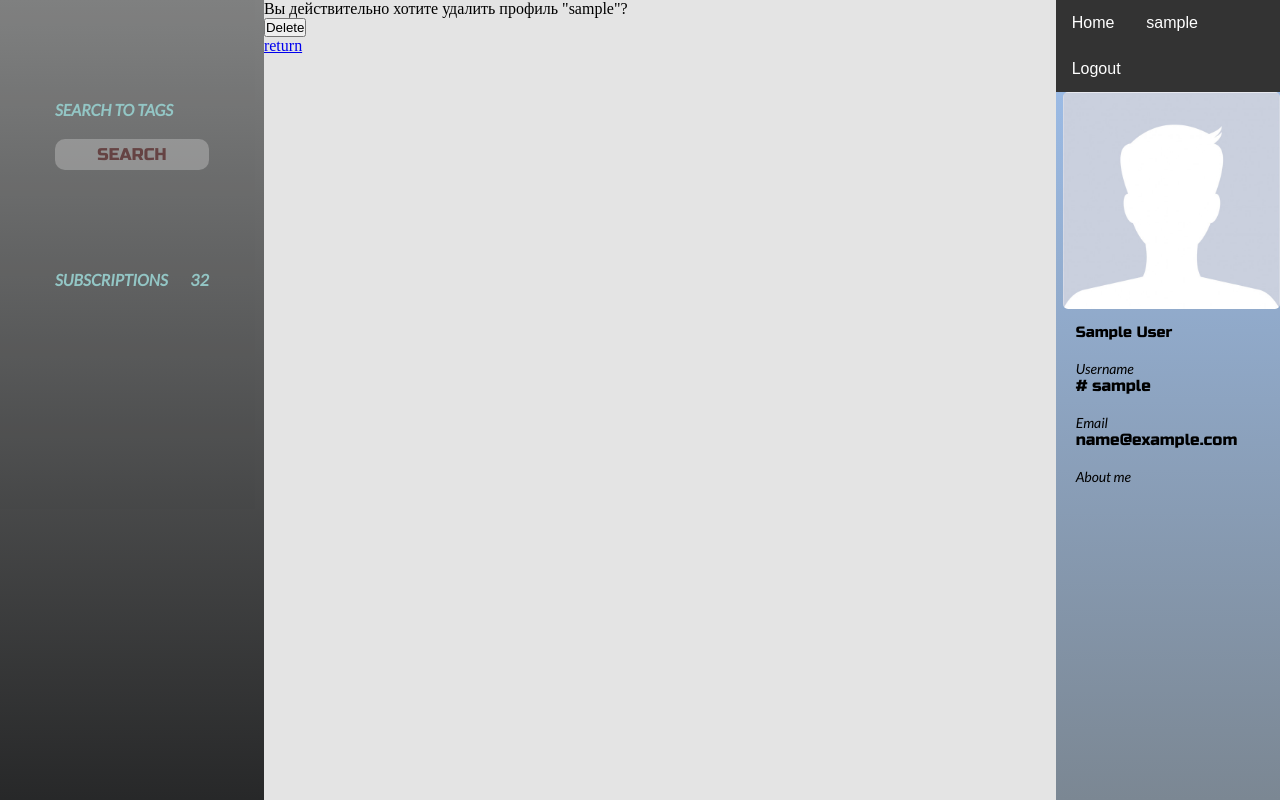
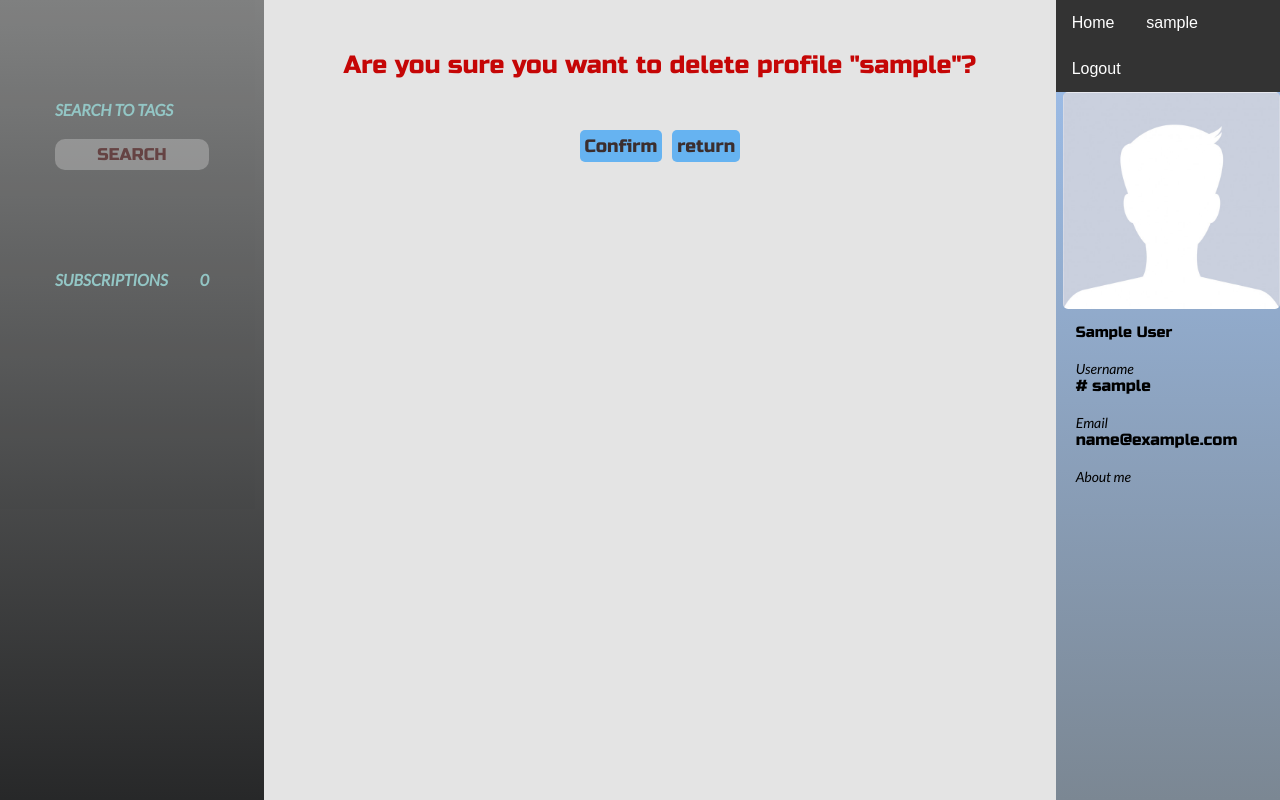
Before and after one commit to AndreVld/site_blog, a Django app: page /users/delete_profile in a window 1280 px wide. Run offline with Django 3.2, Linux system fonts and the light colour scheme; the visitor is signed in with stand-in values (Sample User, id 1); data comes from the database, SQL or seed files in the repository; some libraries are stand-ins or nearby versions.

Commit message:
Added display of the profile avatar in the list of subscriptions. added easy_thumbnails

```diff
--- a/blog/models.py
+++ b/blog/models.py
@@ -21,7 +21,7 @@ class Tags(models.Model):
 class Posts(models.Model):
     author = models.ForeignKey(AdvUser, related_name='posts', on_delete=models.CASCADE, verbose_name='Автор поста')
     slug = models.SlugField(null=True, blank=True)
-    image = models.ImageField(blank=True, null=True, upload_to='images')
+    image = models.ImageField(blank=True, null=True, upload_to='images/%Y/%m/%d')
     headline = models.CharField(max_length=200, verbose_name='Заголовок')
     sub_headline = models.CharField(max_length=200, null=True, blank=True, verbose_name='Подзаголовок')
     body = RichTextUploadingField(null=True, blank=True, verbose_name='Пост')
@@ -46,6 +46,10 @@ class Posts(models.Model):
 
         super(Posts, self).save()
 
+    def delete(self, using=None, keep_parents=False):
+        self.image.delete()
+        super(Posts, self).delete()
+
     def __str__(self):
         return self.headline
 
--- a/blog/templates/blog/base.html
+++ b/blog/templates/blog/base.html
@@ -36,7 +36,11 @@
                 </form>
             </div>
 
-            {% include 'users/includes/inc_subscribers.html' %}
+            {% if user.is_authenticated %}
+                        {% include 'users/includes/inc_subscribers.html' %}
+            {% endif %}
+
+
 
         </div>
 
@@ -108,9 +112,8 @@ window.onclick = function(e) {
 
 <script src="{% static 'js/jquery.js' %}"></script>
 
+
 <script src="{% static 'js/subscribe.js' %}"></script>
-<script src="{% static 'js/author.js' %}"></script>
-
 
 </body>
 
--- a/blog/templates/blog/posts.html
+++ b/blog/templates/blog/posts.html
@@ -52,7 +52,7 @@
                 {% if post.tags.all.exists %}
                     <div class="blog_tags">
                         {% for tag in post.tags.all %}
-                            <a style="text-decoration: none;" href="#"><span class="teg">{{ tag }}</span></a>
+                            <a style="text-decoration: none;" href="?tags={{ tag.id }}"><span class="teg">{{ tag }}</span></a>
                         {% endfor %}
                     </div>
                 {% endif %}
--- a/blog/templates/blog/read_post.html
+++ b/blog/templates/blog/read_post.html
@@ -24,4 +24,5 @@
 
     </div>
 
+
 {% endblock %}
--- a/blog/views.py
+++ b/blog/views.py
@@ -23,6 +23,8 @@ class ListPostsView(ListView):
 
     def get_context_data(self, *, object_list=None, **kwargs):
         context = super(ListPostsView, self).get_context_data(**kwargs)
+        if self.kwargs:
+            context['author'] = AdvUser.objects.get(username=self.kwargs['author'])
         post_filter = PostFilter()
         context['post_filter'] = post_filter
         return context
--- a/static/css/style.css
+++ b/static/css/style.css
@@ -30,6 +30,27 @@
     background: linear-gradient(#121314, #757676);
     border-radius: 10px;
 }
+
+.block_delete{
+    margin: 0 auto;
+    max-width: 100%;
+    padding: 50px 30px 0 30px;
+    box-sizing: border-box;
+}
+
+
+.delete_profile{
+    font-family: 'Russo One';
+    font-size : 25px ;
+    color: rgb(197, 6, 6);
+}
+
+.block_btn{
+    margin-top: 50px;
+    display: flex;
+    justify-content:center;
+}
+
 
 /*_____________________LEFT_________________*/
 
@@ -292,6 +313,8 @@
     object-fit: cover;
     border-radius: 5px;
     opacity: 1;
+    text-align: center;
+
 }
 
 .fullname{
@@ -341,6 +364,10 @@
     outline: 0;
     outline-offset: 0;
 }
+
+
+
+
 
 .form_container{
     margin-top: 40px;
--- a/users/models.py
+++ b/users/models.py
@@ -1,5 +1,7 @@
 from django.contrib.auth.models import AbstractUser
 from django.db import models
+from easy_thumbnails.fields import ThumbnailerImageField
+from easy_thumbnails.files import get_thumbnailer
 
 
 # Create your models here.
@@ -7,14 +9,10 @@ from django.db import models
 
 class AdvUser(AbstractUser):
     email = models.EmailField(verbose_name='Email адрес', unique=True, )
-    image = models.ImageField(upload_to='users_images', blank=True, null=True)
-    about_me = models.TextField(verbose_name='Обо мне', max_length=512, blank=True)
+    image = models.ImageField(upload_to='users_images/%Y/%m/%d', blank=True, null=True)
+    about_me = models.TextField(verbose_name='About me', max_length=1024, blank=True)
     is_confirmed = models.BooleanField(default=True, verbose_name='Подтвердил почту?')
     show_email = models.BooleanField(default=True, verbose_name='Email скрыт?')
-
-    class Meta:
-        verbose_name = 'Пользователь'
-        verbose_name_plural = 'Пользователи'
 
 
 class Subscriptions(models.Model):
@@ -32,12 +30,11 @@ class Subscriptions(models.Model):
 
 class Social(models.Model):
     class Names(models.TextChoices):
-        VK = 'vkontakte-96.png', 'Вконтакте'
-        FACEBOOK = 'facebook-96.png'
-        INSTAGRAM = 'instagram-96.png'
+        VK = 'vkontakte', 'Vkontakte'
+        FACEBOOK = 'facebook'
+        INSTAGRAM = 'instagram'
         # GITHUB = 'git'
         # YOUTUBE = 'Youtube'
-
         __empty__ = 'Select the name of the social network'
 
     user = models.ForeignKey(AdvUser, on_delete=models.CASCADE, related_name='social')
@@ -46,12 +43,12 @@ class Social(models.Model):
     image = models.FilePathField(path='static/images/social', blank=True)
 
     def save(self, force_insert=False, force_update=False, using=None, update_fields=None):
-        self.image = f'static/images/social/{self.name}'
+        self.image = f'static/images/social/{self.name}-96.png'
         super(Social, self).save()
 
     def __str__(self):
         return self.name
 
     class Meta:
-        verbose_name_plural = 'Соц. сети'
-        verbose_name = 'Соц. сеть'
+        verbose_name_plural = 'social networks'
+        verbose_name = 'Social network'
--- a/users/templates/users/delete_profile.html
+++ b/users/templates/users/delete_profile.html
@@ -2,11 +2,14 @@
 {% load static %}
 
 {% block middle %}
-
+<div class="block_delete">
     <form action="" method="POST">
         {% csrf_token %}
-        <p> Вы действительно хотите удалить профиль <span>"{{ object }}"</span>?</p>
-        <input type="submit" value="Delete">
+        <p class="delete_profile"> Are you sure you want to delete profile <span>"{{ object }}"</span>?</p>
+        <div class="block_btn">
+            <input class="btn_" type="submit" value="Confirm">
+            <a class="btn_" style="margin-left:10px" href="{% url 'users:profile_edit' %}">return</a>
+        </div>
     </form>
-        <a  href="{% url 'users:profile_edit' %}">return</a>
+</div>
 {% endblock %}
--- a/users/templates/users/includes/inc_profile.html
+++ b/users/templates/users/includes/inc_profile.html
@@ -1,5 +1,4 @@
 {% load static %}
-
 
 
 {% if author %}
--- a/users/templates/users/includes/inc_subscribers.html
+++ b/users/templates/users/includes/inc_subscribers.html
@@ -1,13 +1,24 @@
-
+{% load thumbnail %}
+{% load static %}
 <div class="block_caterory">
     <div class="categories">
         <div>SUBSCRIPTIONS</div>
-        <div>32</div>
+        <div>{{ user.subscribers.count }}</div>
     </div>
     <ul class="list_categories">
         {% for sub in user.subscribers.all %}
-        <li class="cat"><a class="link_sub" href="author={{sub.sub_on}}"># {{ sub.sub_on }}</a>
-            <div> 12</div>
+        <li class="cat">
+
+            <a class="link_sub" href="author={{sub.sub_on}}">
+
+                <div style="display:flex;">
+                    <img style="border-radius: 50px; "
+                 src="{% if sub.sub_on.image %} {% thumbnail sub.sub_on.image 'mini_image_user' %} {% else %} {% static 'images/default_ava45x45.jpg' %} {% endif %}">
+                    <div style="align-self:center; margin-left:5px">
+                         # {{ sub.sub_on }}
+                    </div>
+                </div>
+            </a>
             {% endfor %}
     </ul>
 </div>
--- a/users/views.py
+++ b/users/views.py
@@ -30,7 +30,7 @@ class RegistrationUserView(CreateView):
 
 @login_required
 def edit_profile(request):
-    SocialFormSet = inlineformset_factory(AdvUser, Social, fields=('name', 'link',), extra=1)
+    SocialFormSet = inlineformset_factory(AdvUser, Social, fields=('name', 'link',), extra=2)
     form = EditProfileForm(instance=request.user)
     formset = SocialFormSet(instance=request.user)
     if request.method == 'POST':
```
Also changed, not shown: site_blog/settings.py (+17 -0 lines), blog/migrations/0001_initial.py, blog/migrations/0002_initial.py, blog/migrations/0003_auto_20220302_1556.py (deleted), static/images/default_ava45x45.jpg (added), users/migrations/0001_initial.py, users/migrations/0002_auto_20220310_1346.py (deleted).
